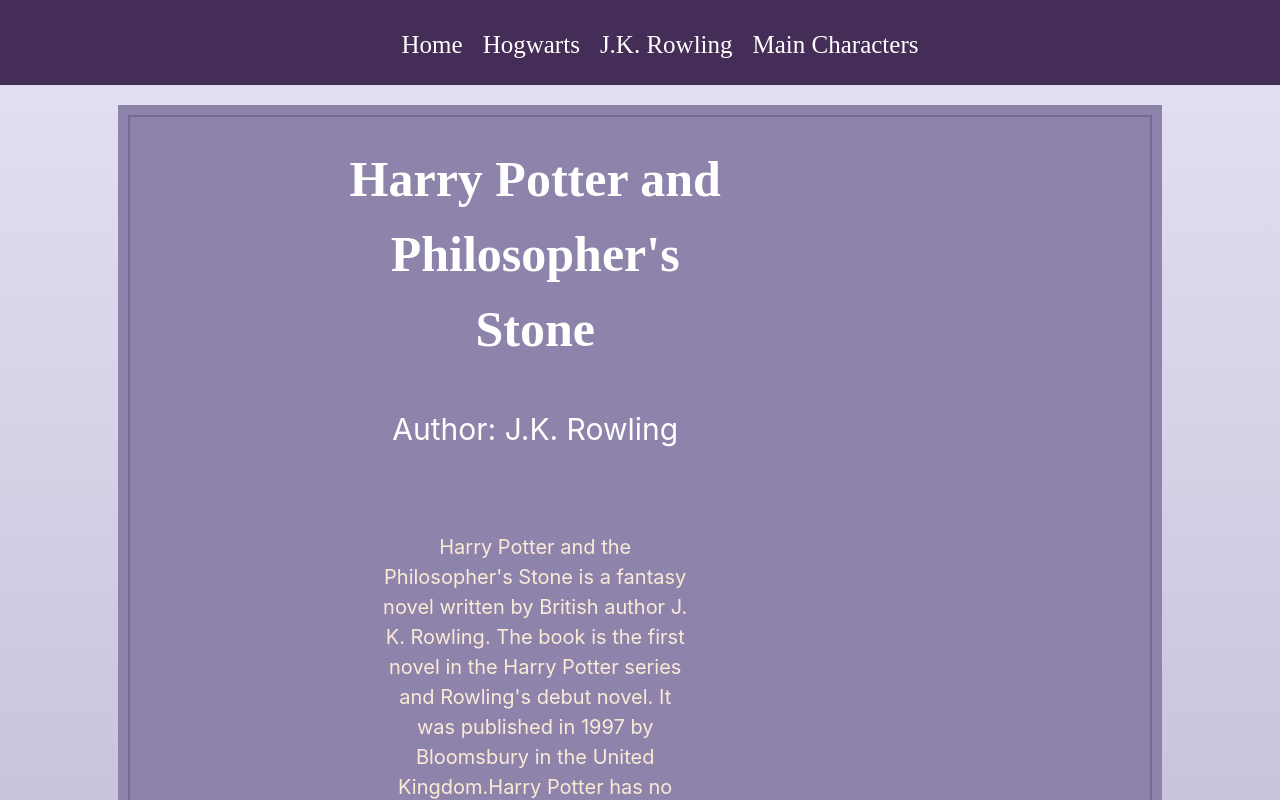
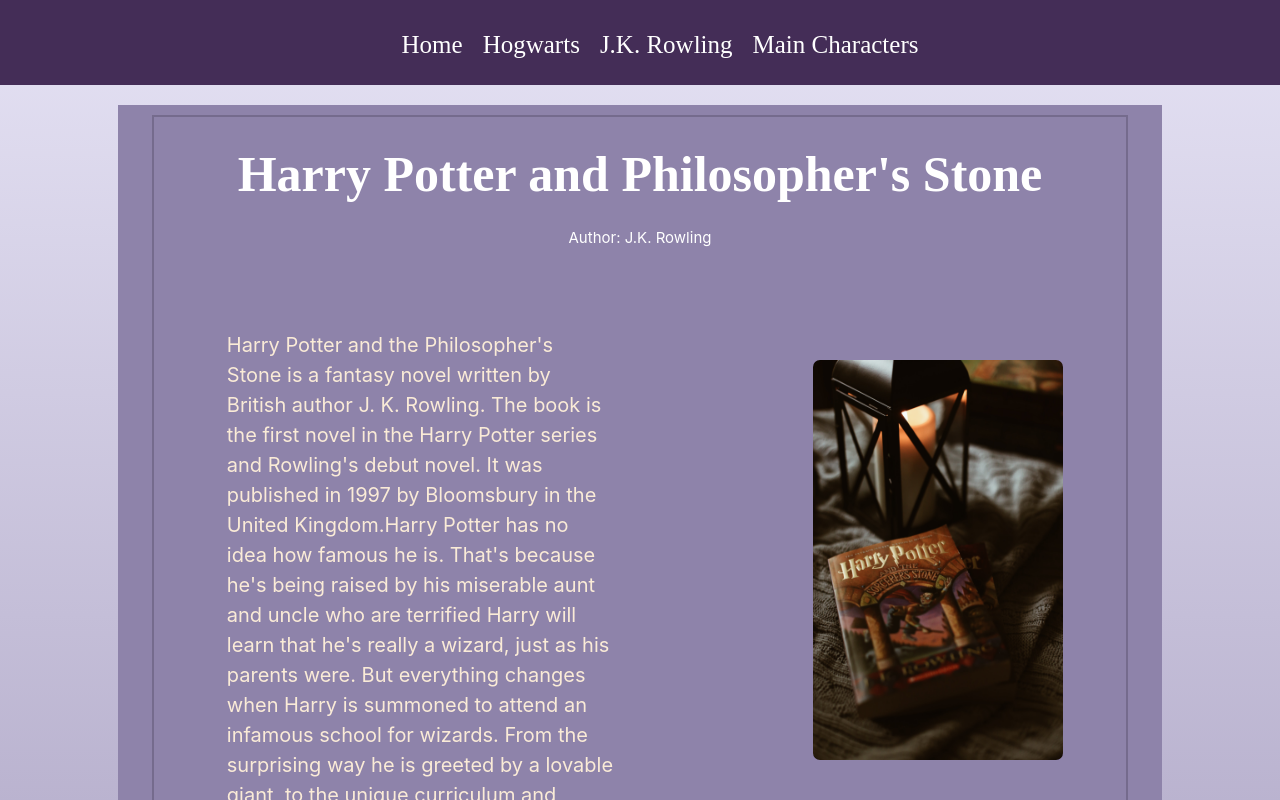
Before and after one commit to HannaK-Git/Harry-Potter-React-Frontend, a React (Create React App) app: page /book/1 in a window 1280 px wide. Shown: the top 800 px of the page. Built offline with nearby package versions, Linux system fonts and the light colour scheme.

Commit message:
make it better

```diff
--- a/src/BookDesc/BookDescComp.js
+++ b/src/BookDesc/BookDescComp.js
@@ -29,9 +29,12 @@ let data = require('../data.json');
           return (
             <div className={styles.container}>
               <section className={styles.section}>
+                <section>
+                  <h1>{book.bname}</h1>
+
+                  <p>Author: {book.author}</p>
+                </section>
                 <div className={styles.leftCont}>
-                  <h1>{book.bname}</h1>
-                  <p>Author: {book.author}</p>
                   <div className={styles.shortDesc}>
                     <p>{book.description}</p>
                   </div>
@@ -39,7 +42,6 @@ let data = require('../data.json');
                   <Link className={styles.link} to="/home">
                     <FaArrowLeft style={{ verticalAlign: "-0.4rem" }} /> Back
                   </Link>
-
                 </div>
 
                 <figure className={styles.figure}>
--- a/src/BookDesc/desc.module.css
+++ b/src/BookDesc/desc.module.css
@@ -17,11 +17,10 @@
 .section {
   display: flex;
   flex-wrap: wrap;
-  /* justify-content: left; */
+  justify-content: center;
 position: relative;
-  max-width: 80%;
+  max-width: 95%;
   margin: 0 auto;
-  padding-left: 20rem;
   padding-bottom: 10rem;
   background-color: #8e83aa;
   border: #756b8d solid 2px;
@@ -33,6 +32,8 @@ position: relative;
   color: #fff;
   text-align: center;
   margin-bottom: 1rem;
+  padding-top: 2rem;
+  margin:0 auto;
 }
 
 .section p {
@@ -93,55 +94,6 @@ position: relative;
   border-radius: 7px;
 }
 
-/* Card  */
-
-/* .card{
-  max-width: 250px;
-  max-height: 400px;
-
-}
-
-.back{
-  border: #fff solid 2px;
-  width: 100%;
-  height:80%;
-}
-
-.figure, .back {
-	position: absolute;
-	max-width: 250px;
-  max-height: 400px;
-
-	margin-left: 15rem;
-  margin-top: 3em;
-  margin-bottom: 4rem;
-	transition: 1s;
-	backface-visibility: hidden;
-	border-radius: 10px;
-}
-
-.img {
-  width: 100%;
-  height: 100%;
-  border-radius: 7px;
-}
-
-.back {
-  line-height: 1.5;
-  overflow: hidden;
-  padding: 1rem;
-  margin-left: 10rem ;
-	background-color: #5A4573;
-	transform: rotateY(180deg);
-  padding: 2rem;
-}
-
-.back p{
- text-align: left;
-
-}
-.card:hover .figure {transform: rotateY(180deg);}
-.card:hover .back {transform: rotateY(360deg);} */
 /*#endregion img*/
 
 /*#region Short Description*/
@@ -155,7 +107,7 @@ position: relative;
 .shortDesc p{
   font-size: 2rem;
   color: antiquewhite;
-
+text-align: left;
   margin-top: 1em;
 }
 /*#endregion Short Description*/
@@ -163,9 +115,7 @@ position: relative;
 
 /*#region Hover*/
 .shortDesc {
-	/* width: 300px;
-	height: 300px;
-	background-color: #FFCDD2; */
+
 	display: flex;
 	justify-content: center;
 	align-items: center;
@@ -215,7 +165,7 @@ position: relative;
 
 /*#endregion Hover*/
 
-/*#endregion MediaQueries*/
+/*#region MediaQueries*/
 
 @media(max-width: 800px){
   .section{
@@ -246,4 +196,4 @@ margin:0;
     margin:0 auto;
   }
 }
-/*#region MediaQueries*/
+/*#endregion MediaQueries*/
```
